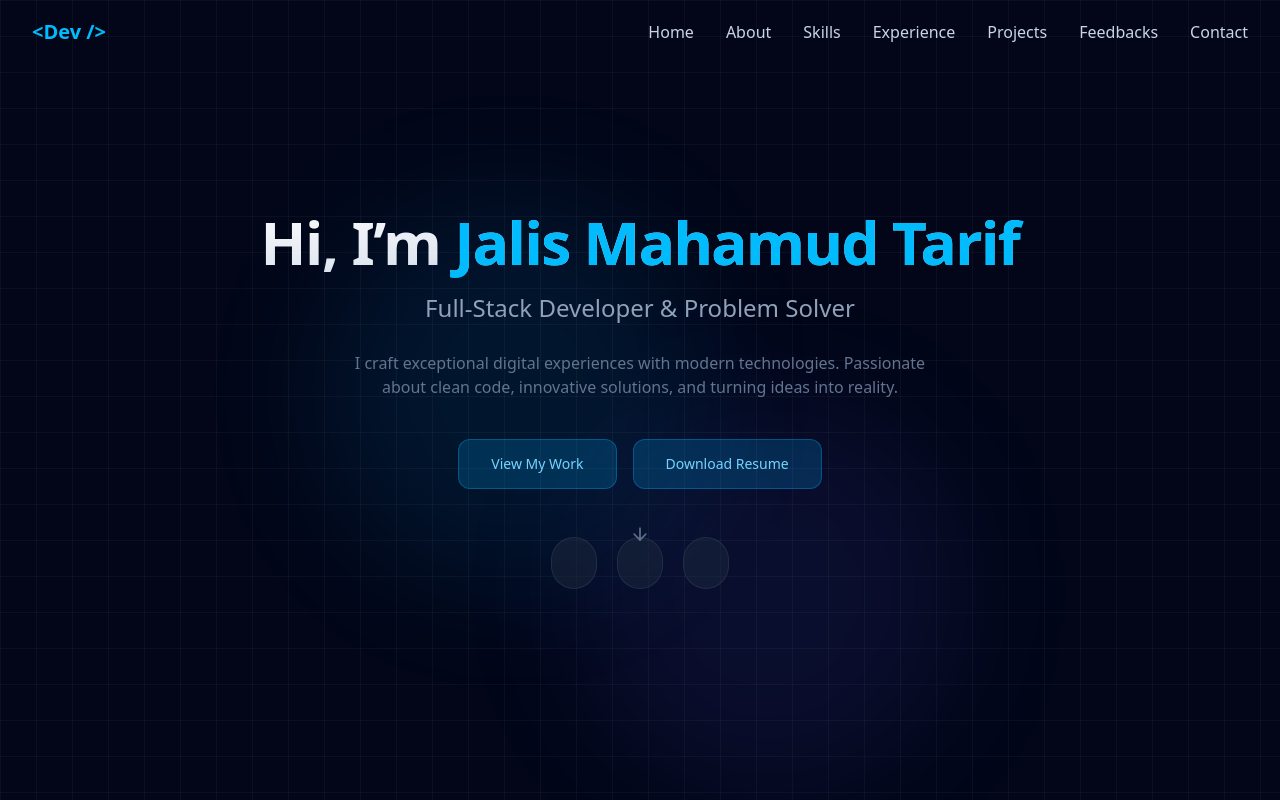
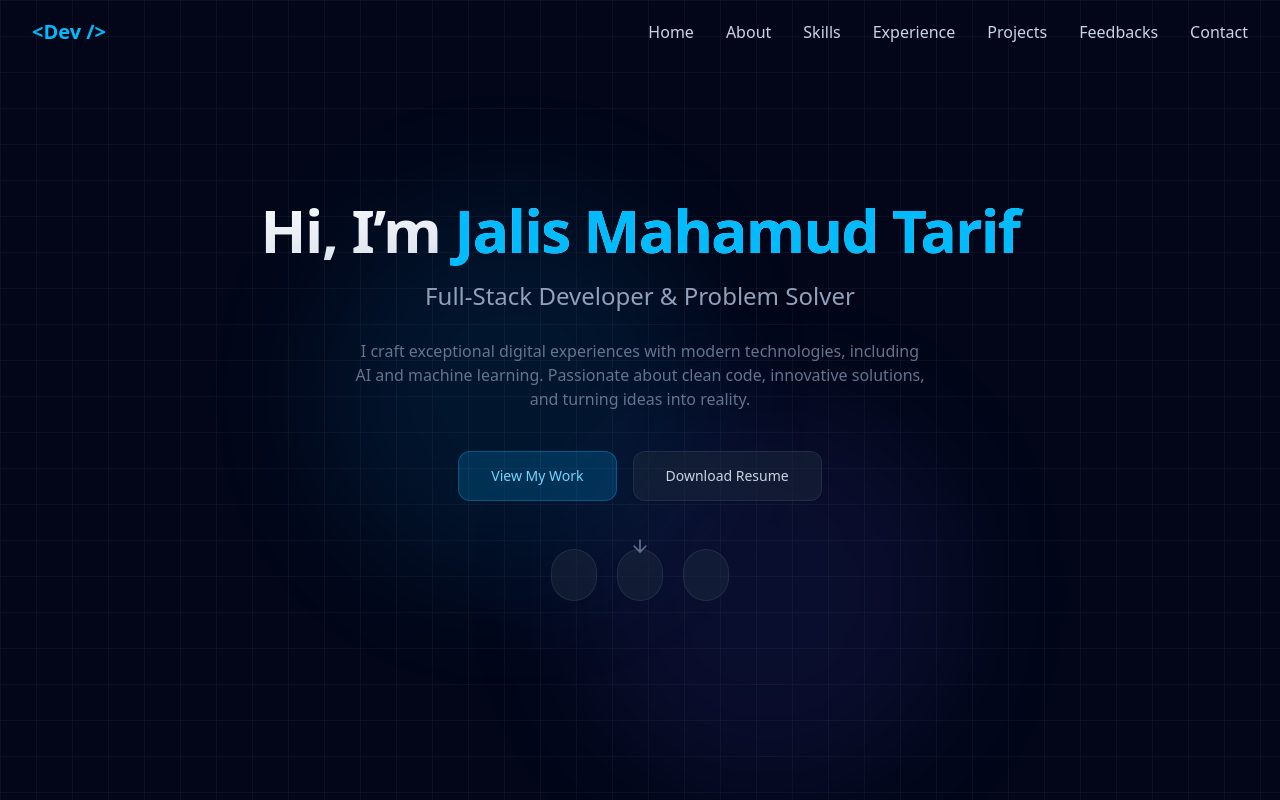
Before and after one commit to jalis55/Personal-Portfolio, a React (Vite) app: page / in a window 1280 px wide. Shown: the top 800 px of the page. Built offline with nearby package versions, Linux system fonts and the light colour scheme; some icons are missing.

Commit message:
feat: Update hero section description and implement a downloadable resume link.

```diff
--- a/src/components/sections/Hero.jsx
+++ b/src/components/sections/Hero.jsx
@@ -35,9 +35,7 @@ const Hero = () => {
         </p>
 
         <p className="mt-6 text-slate-500 max-w-xl mx-auto">
-          I craft exceptional digital experiences with modern technologies.
-          Passionate about clean code, innovative solutions, and turning ideas
-          into reality.
+          I craft exceptional digital experiences with modern technologies, including AI and machine learning. Passionate about clean code, innovative solutions, and turning ideas into reality.
         </p>
 
         <div className="mt-10 flex flex-col sm:flex-row gap-4 justify-center items-center">
@@ -48,11 +46,14 @@ const Hero = () => {
             View My Work
           </Button>
           <Button
+            asChild
             variant="outline"
             size="lg"
-            className="px-8 py-6 rounded-xl bg-sky-500/20 text-sky-300 border border-sky-400/30 hover:bg-sky-500/30 hover:text-sky-100 transition-all duration-300"
+            className="px-8 py-6 rounded-xl bg-slate-800/50 text-slate-300 border border-slate-700/50 hover:bg-slate-700/50 hover:text-slate-100 transition-all duration-300"
           >
-            Download Resume
+            <a href="Jalis-Mahamud-Tarif.pdf" download>
+              Download Resume
+            </a>
           </Button>
         </div>
 
```
Also changed, not shown: 2 other files (tests, documents, lock files or other folders).
